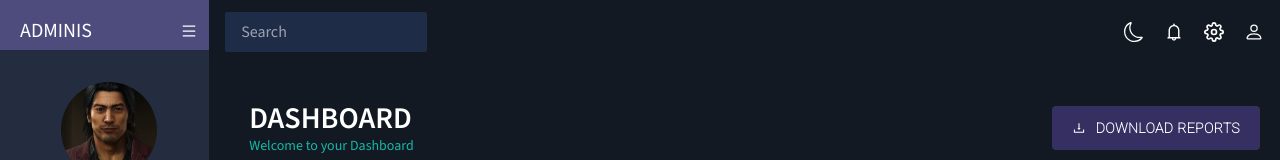
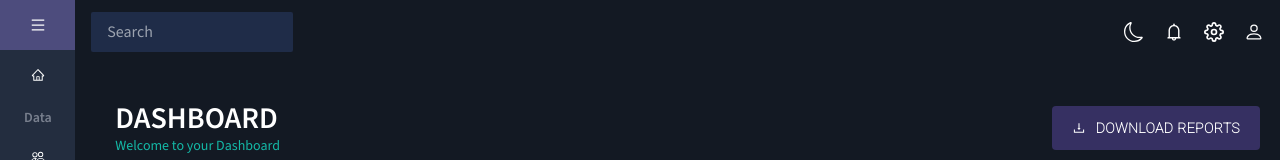
Before and after one commit to Pluffy2217/admin-dashboard, a React (Vite) app: page / in a window 1280 px wide. Shown: the top 160 px of the page. Built offline with nearby package versions, Linux system fonts and the light colour scheme; the HTML template or start-up script is replaced by a standard one.

Commit message:
final commit before deploying

```diff
--- a/src/components/global/Sidebar.jsx
+++ b/src/components/global/Sidebar.jsx
@@ -30,7 +30,7 @@ const Item = ({ title, to, icon, selected, setSelected }) => {
 };
 
 const SidebarComponent = ({ theme }) => {
-  const [isCollapesed, setIsCollapsed] = useState(false);
+  const [isCollapesed, setIsCollapsed] = useState(true);
   const [selected, setSelected] = useState("Dashboard");
 
   return (
```
